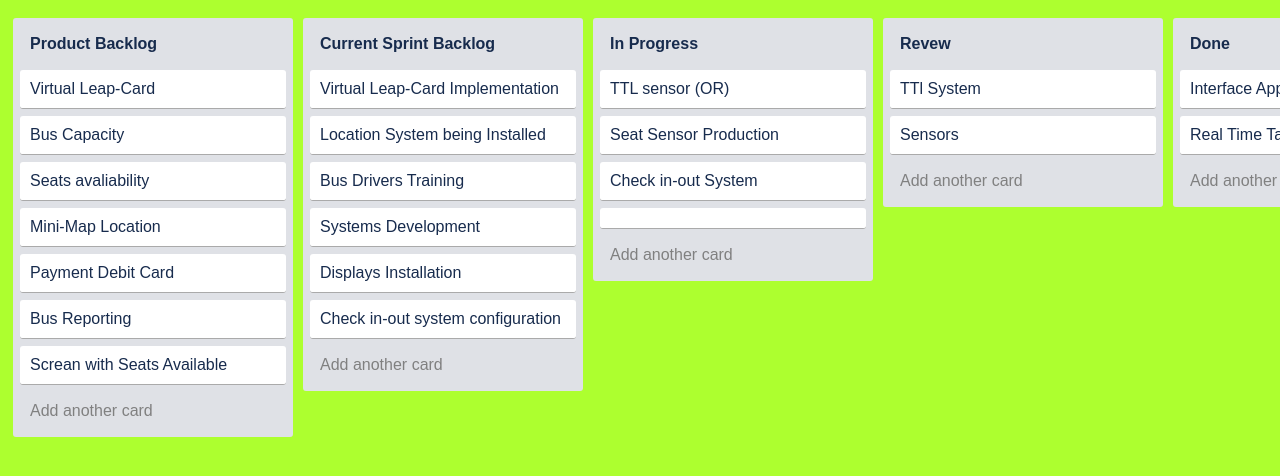
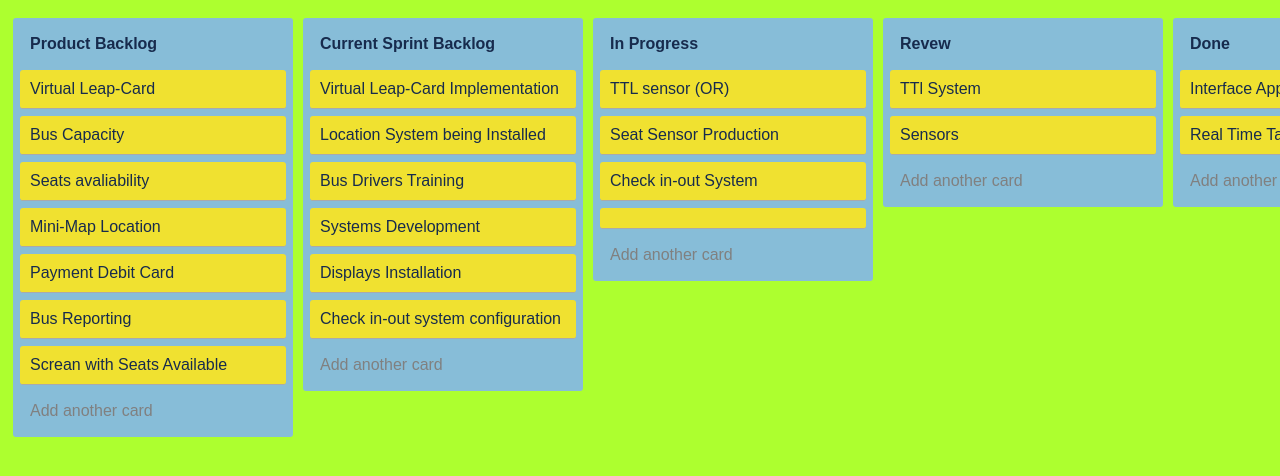
Before and after one commit to Erik2021374/csp-ps_ca3, a plain HTML site: page index.html in a window 1280 px wide. Shown: the top 476 px of the page. Drawn offline with nearby package versions, Linux system fonts and the light colour scheme.

Commit message:
new backgroung changes

```diff
--- a/style.css
+++ b/style.css
@@ -40,7 +40,7 @@ div {
 }
 
 .card {
-  background: white;
+  background: #f0e130;
   border-bottom: 1px solid #aaa;
 }
 
@@ -49,7 +49,7 @@ div {
   min-width: 280px;
   margin: 10px 5px;
   position: relative;
-  background: #dfe1e6;
+  background: #87bdd8;
 }
 
 
```
